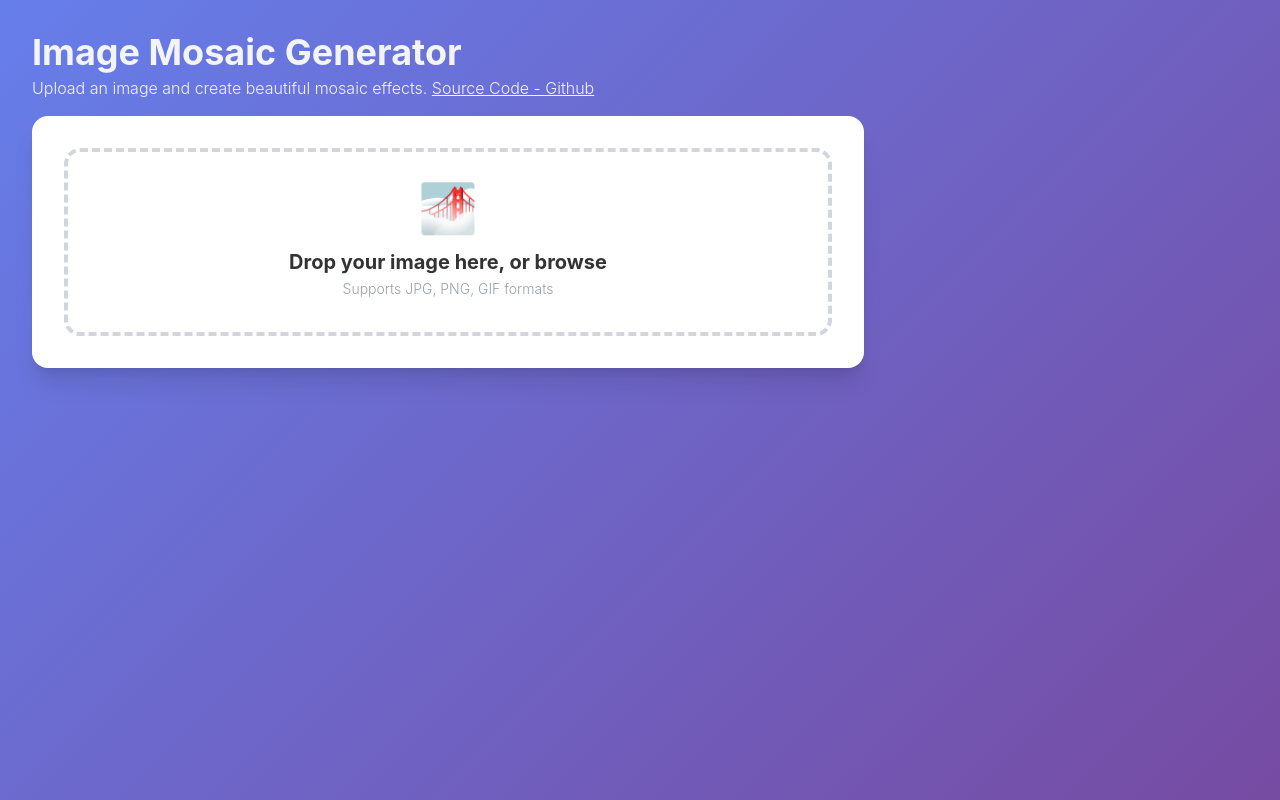
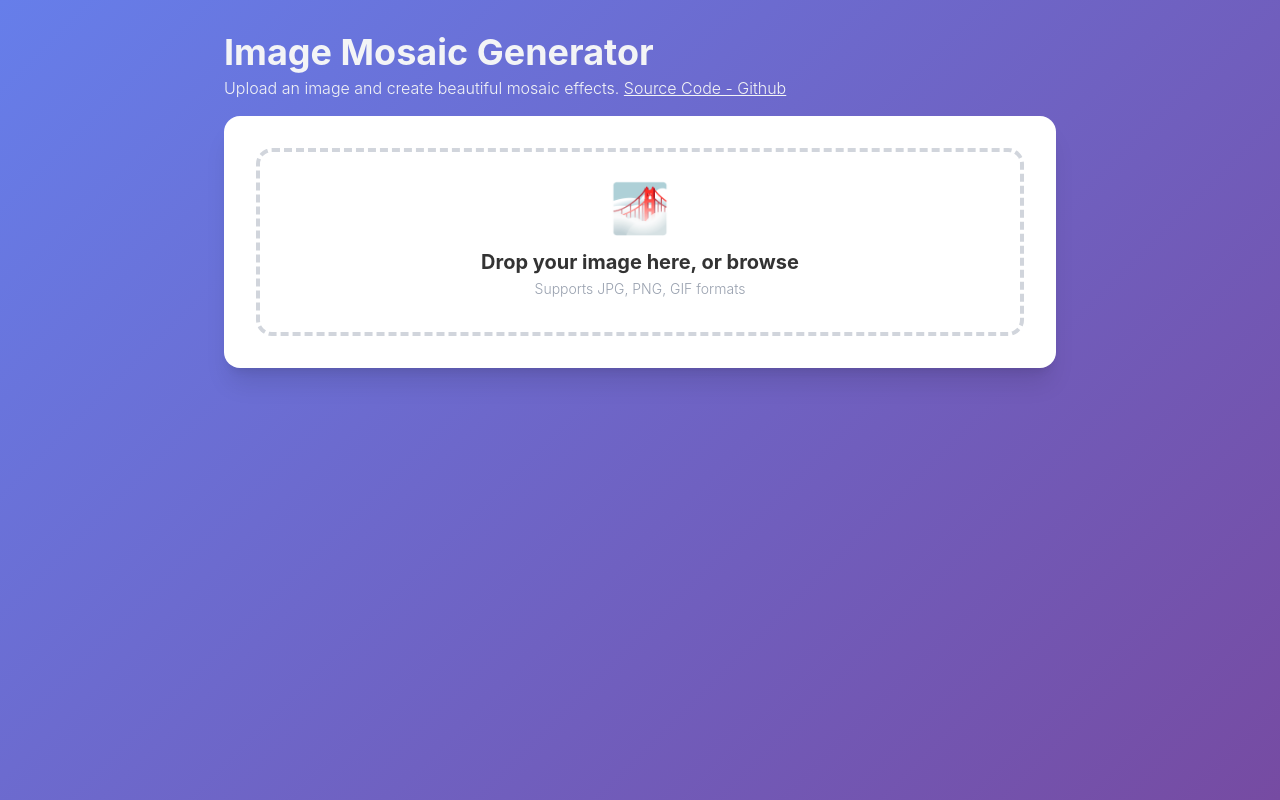
Before and after one commit to josephsintum/photo-mosaic, a React (Vite) app: page / in a window 1280 px wide. Built offline with nearby package versions, Linux system fonts and the light colour scheme.

Commit message:
center app

```diff
--- a/src/App.tsx
+++ b/src/App.tsx
@@ -24,7 +24,7 @@
   }, []);
 
   return (
-    <div className="max-w-4xl space-y-4 p-8">
+    <div className="max-w-4xl space-y-4 p-8 mx-auto">
       <header className="mb-4 space-y-1 text-gray-100">
         <h1 className="text-4xl font-bold">Image Mosaic Generator</h1>
         <p className="font-light">
```
